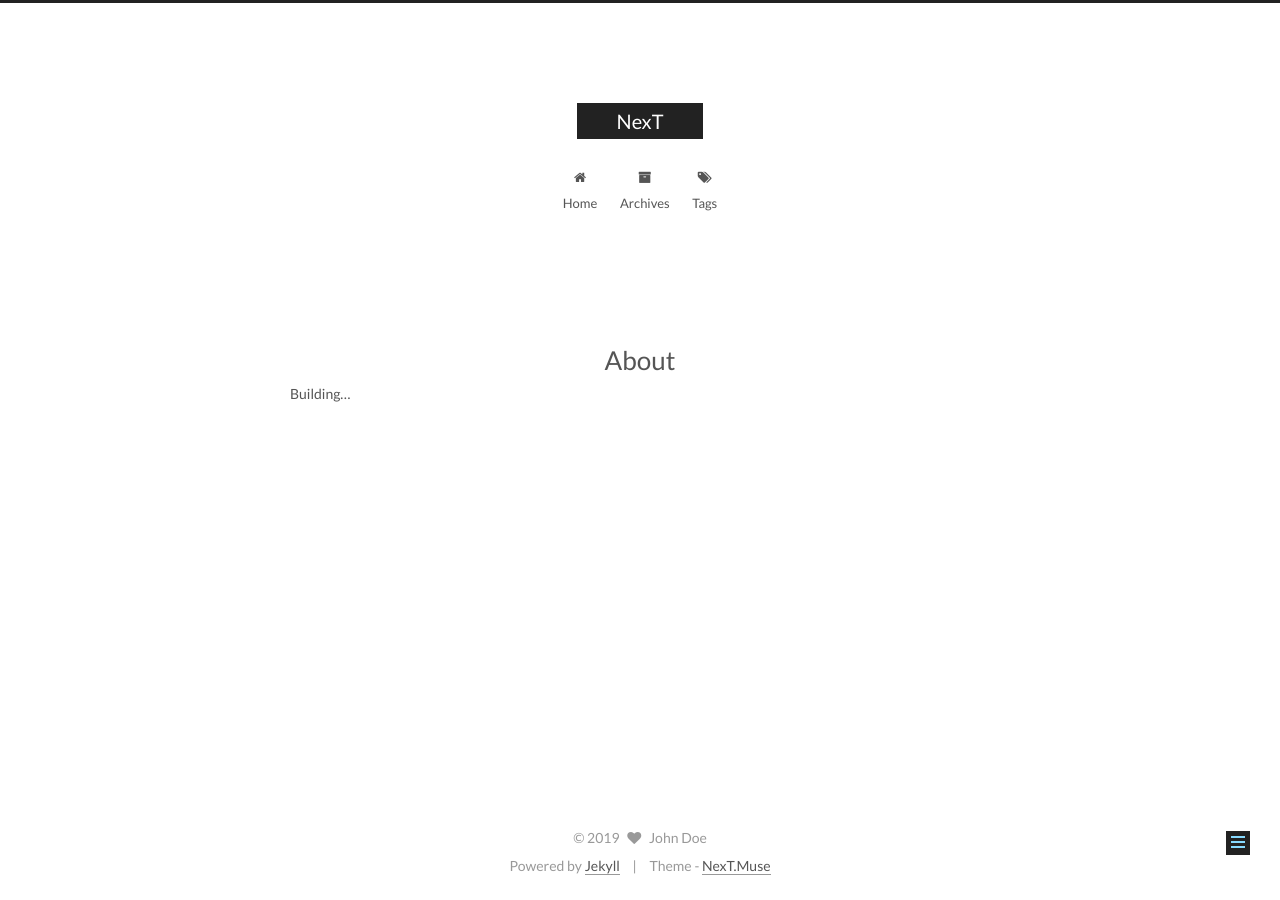
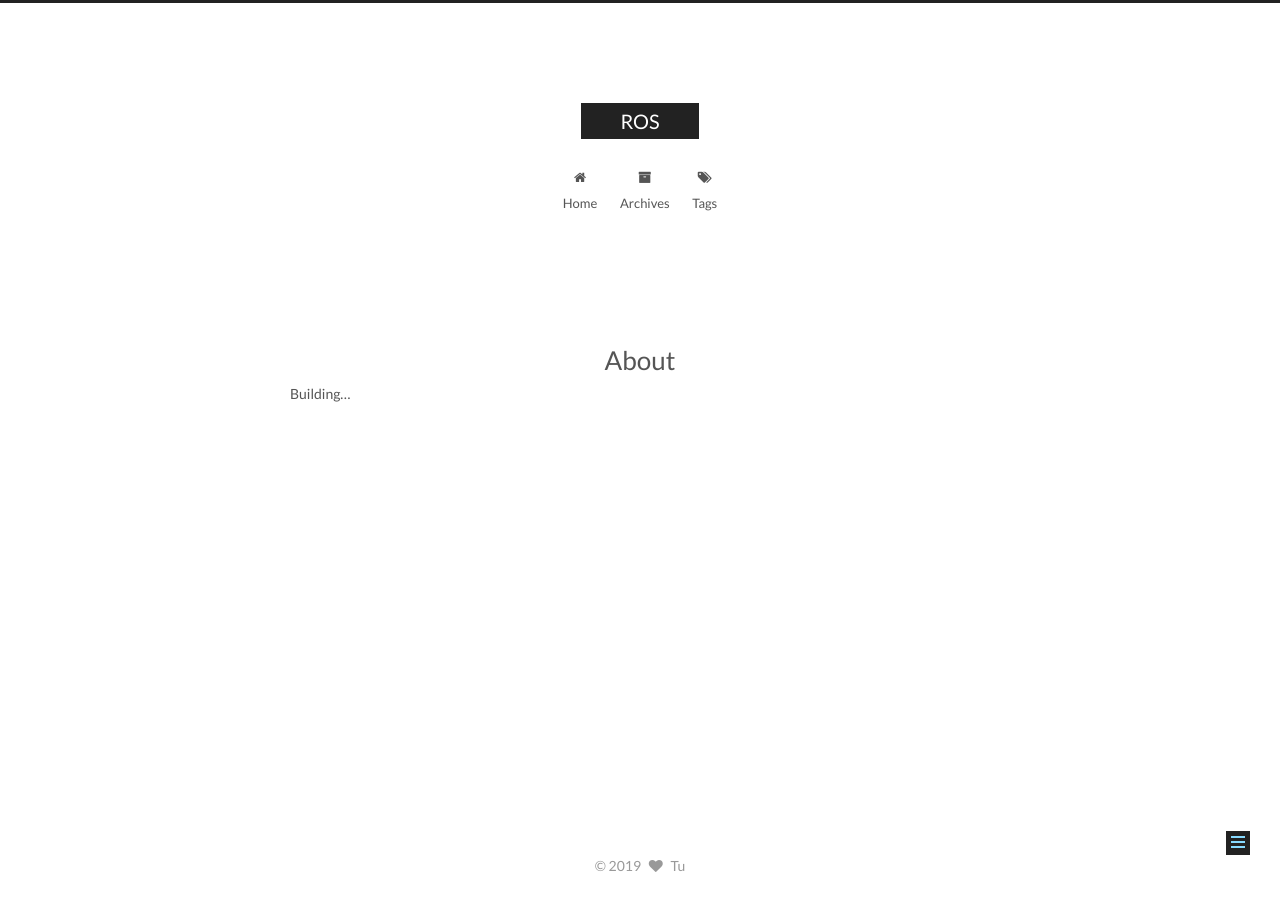
Before and after one commit to PigGeorge13/PigGeorge13.github.io, a Jekyll site: the page built from about/index.md, in a window 1280 px wide. Built offline with Jekyll 4.4.1, drawn with Linux system fonts in a browser that asks for light colours.

Commit message:
my modify

```diff
--- a/_config.yml
+++ b/_config.yml
@@ -4,10 +4,10 @@
 # ---------------------------------------------------------------
 
 # Site
-title: NexT
+title: ROS
 subtitle:
 description:
-author: John Doe
+author: Tu
 # Support language: de, en, fr-FR, id, ja, ko, pt-BR, pt, ru, zh-Hans, zh-hk, zh-tw
 language: en
 date_format: '%Y-%m-%d'
@@ -93,7 +93,7 @@ rss:
 authoricon: heart
 
 # Footer `powered-by` and `theme-info` copyright
-copyright: true
+copyright: false
 
 # ---------------------------------------------------------------
 # SEO Settings
```
